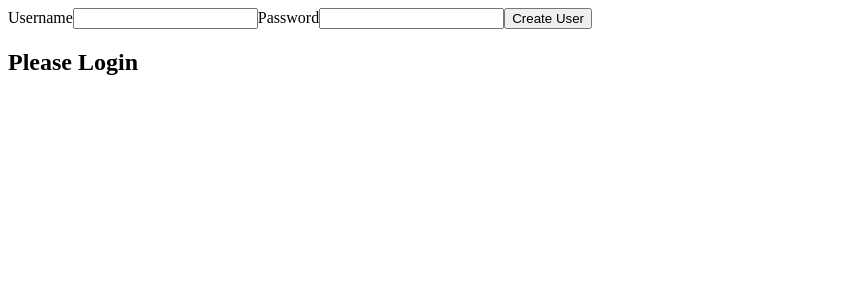
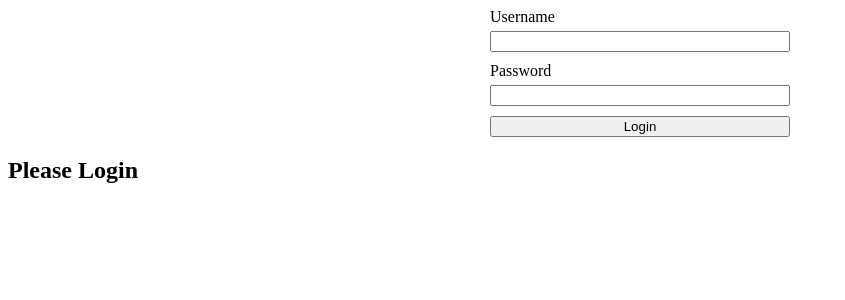
Before and after one commit to staten-island-tech/vue-reactivity-project-Xacbular, a Vue app in the folder vue/: page /login in a window 1280 px wide. Shown: the top 300 px of the page, without its empty margins (0-845 px from the left). Built offline with nearby package versions, Linux system fonts and the light colour scheme.

Commit message:
homework warrior

```diff
--- a/vue/src/views/CookieClicker.vue
+++ b/vue/src/views/CookieClicker.vue
@@ -1,11 +1,10 @@
 <template>
   <div class="container">
-    <h1><button @click="reset">Home</button></h1>
+    <h1><button @click="increment">Home</button></h1>
     <h1><button @click="reset">Notes</button></h1>
     <h1><button @click="reset">Playlist</button></h1>
     <h1><button @click="reset">About</button></h1>
-    <h1><button @click="reset">Login</button></h1>
-    <router-link to="/login" class="btn"> Go to Login </router-link>
+    <router-link to="/login" class="btn">Login</router-link>
     <!-- <img @click="increment" src="/cookie.png" alt="" /> -->
   </div>
   <div class="home"></div>
@@ -39,15 +38,14 @@ function reset() {
   justify-content: center;
   height: 50px;
   width: 100px;
-  color: white;
+  color: gray;
   border: none;
   border-radius: 5px;
   cursor: pointer;
   text-decoration: none;
-  text-decoration-color: #42b983;
 }
 .btn:hover {
-  text-decoration-color: #42b983;
+  color: black;
 }
 img {
   width: 200px;
--- a/vue/src/views/LoginStatus.vue
+++ b/vue/src/views/LoginStatus.vue
@@ -5,7 +5,7 @@
       <input type="text" v-model="user.username" />
       <label for="password">Password</label>
       <input type="password" v-model="user.password" />
-      <button @click="login" type="submit">Create User</button>
+      <button @click="login" type="submit">Login</button>
     </form>
     <h2 v-if="LoggedIn">{{ user.username }}</h2>
     <h2 v-else>Please Login</h2>
@@ -24,4 +24,17 @@
 }
 </script>
 
-<style scoped></style>
+<style scoped>
+form {
+  display: flex;
+  flex-direction: column;
+  max-width: 300px;
+  margin: 0 auto;
+}
+label {
+  margin-bottom: 5px;
+}
+input {
+  margin-bottom: 10px;
+}
+</style>
```
Also changed, not shown: vue/src/views/Playlist.vue (added, +16 -0 lines). Lines whose indentation alone changed are shown as unchanged.
